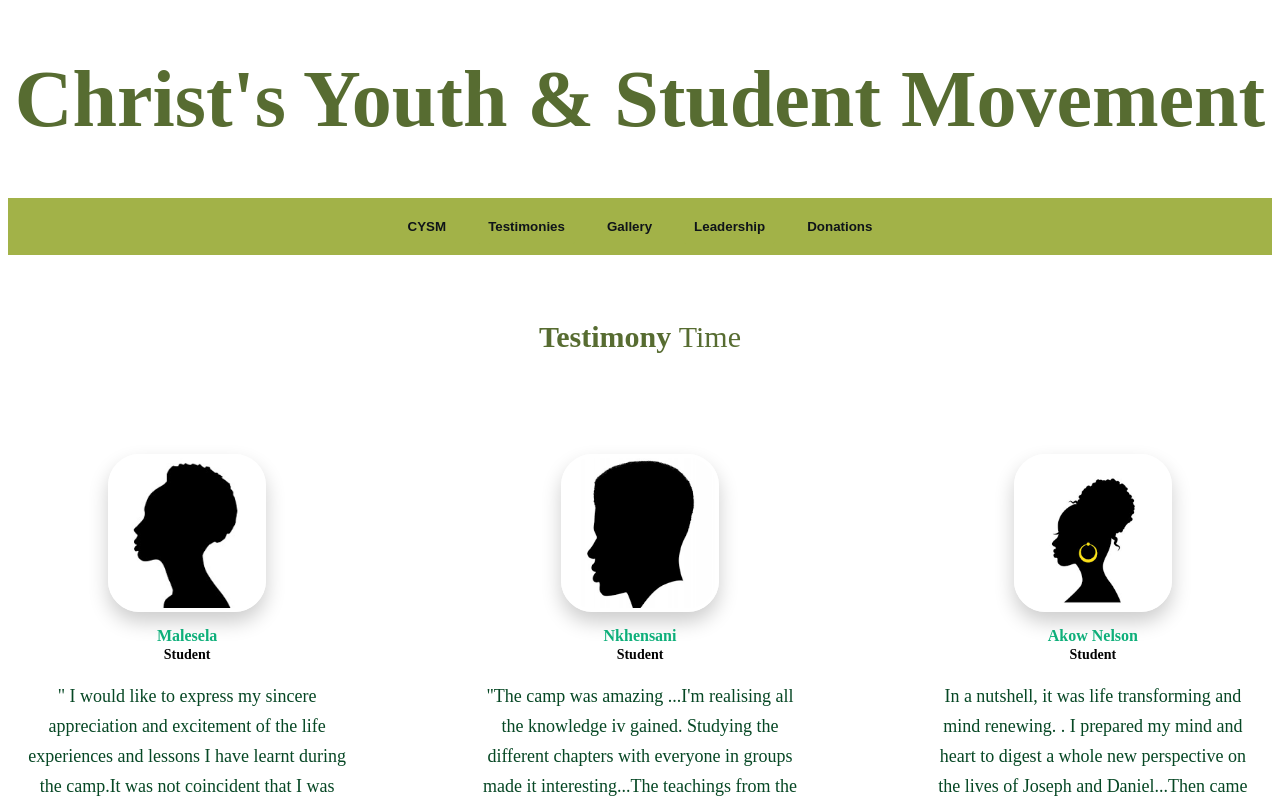
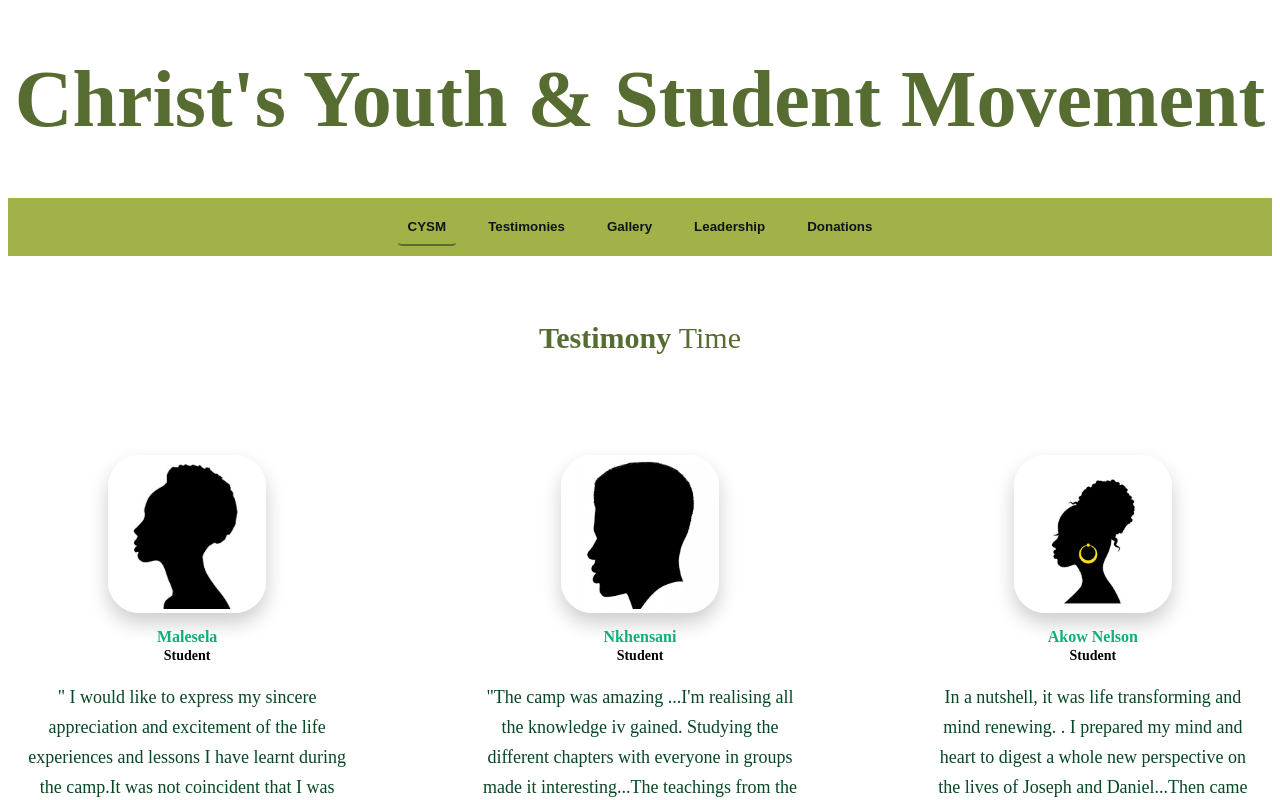
Before and after one commit to SlaveToPurpose/cysmtestimony, a plain HTML site: page index.html in a window 1280 px wide. In both pictures the pointer is over the button "CYSM". Shown: the top 800 px of the page. Drawn offline with Linux system fonts and the light colour scheme.

Commit message:
Update leadership.css

```diff
--- a/leadership.css
+++ b/leadership.css
@@ -86,6 +86,11 @@ button {
 	background: linear-gradient(#fff, #eefc76);
 }
 
+.item:hover {
+  border-bottom: 2px solid #576c31;
+
+}
+
 .container .heading h3 {
 	font-size: 30px;
 	color: #576c31;
```
